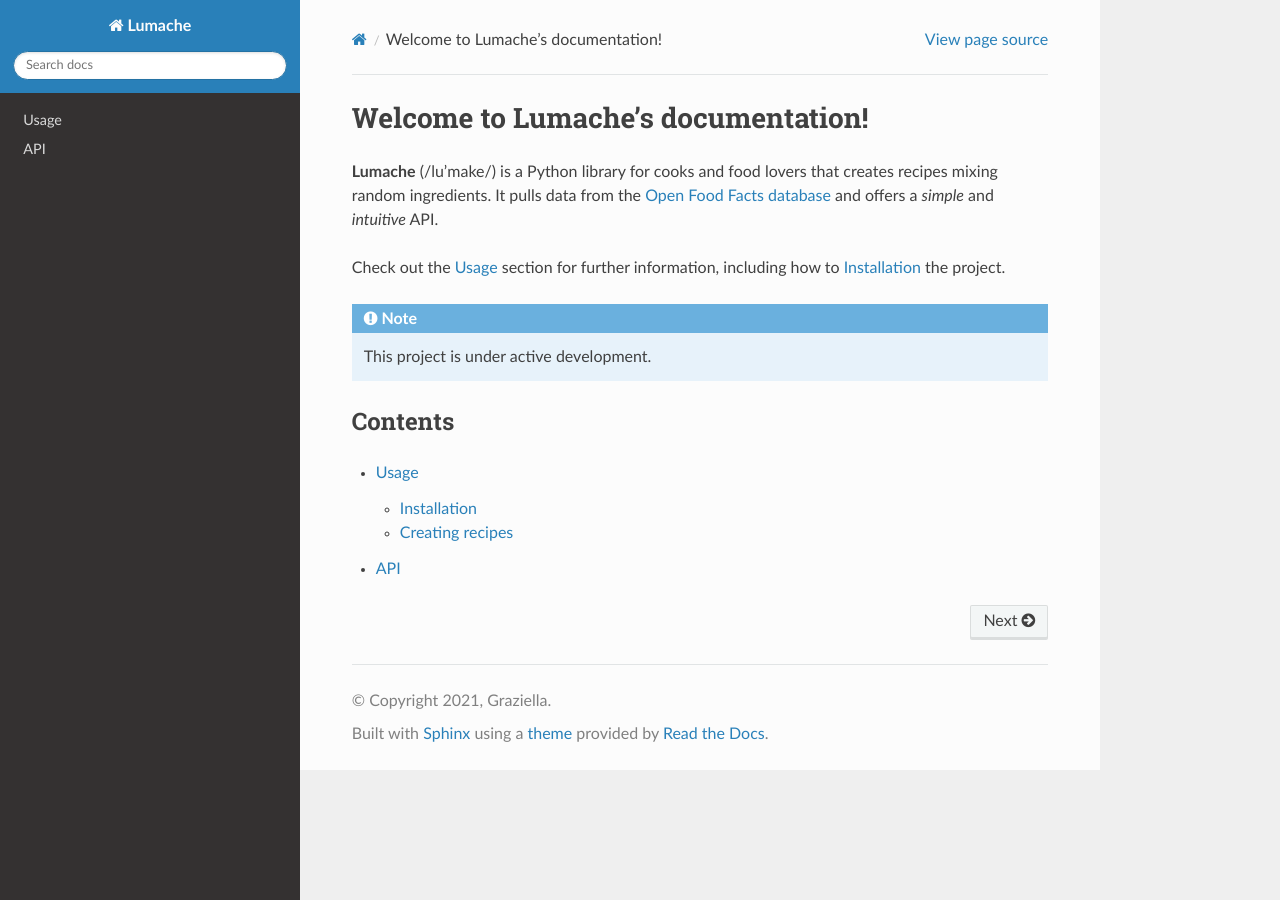
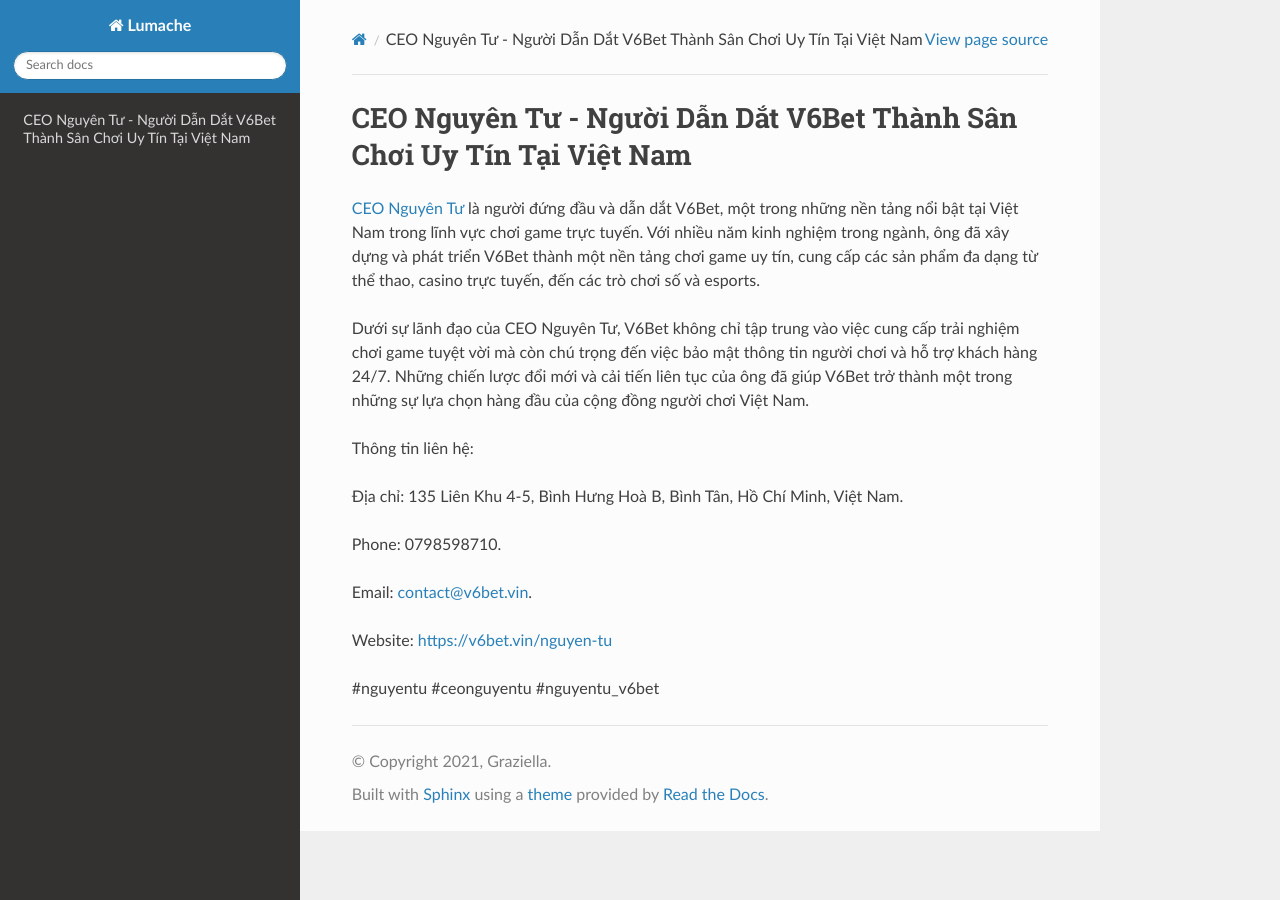
Before and after one commit to parkisngan19/ceonguyentu, a Sphinx documentation site: the page built from docs/source/index.rst, in a window 1280 px wide. Built offline with Sphinx 7.4.7 and the Read the Docs theme 3.1.0, drawn with Linux system fonts in a browser that asks for light colours.

Commit message:
Update index.rst

```diff
--- a/docs/source/index.rst
+++ b/docs/source/index.rst
@@ -1,22 +1,18 @@
-Welcome to Lumache's documentation!
+CEO Nguyên Tư - Người Dẫn Dắt V6Bet Thành Sân Chơi Uy Tín Tại Việt Nam
 ===================================
 
-**Lumache** (/lu'make/) is a Python library for cooks and food lovers
-that creates recipes mixing random ingredients.
-It pulls data from the `Open Food Facts database <https://world.openfoodfacts.org/>`_
-and offers a *simple* and *intuitive* API.
+`CEO Nguyên Tư <https://v6bet.vin/nguyen-tu>`_ là người đứng đầu và dẫn dắt V6Bet, một trong những nền tảng nổi bật tại Việt Nam trong lĩnh vực chơi game trực tuyến. Với nhiều năm kinh nghiệm trong ngành, ông đã xây dựng và phát triển V6Bet thành một nền tảng chơi game uy tín, cung cấp các sản phẩm đa dạng từ thể thao, casino trực tuyến, đến các trò chơi số và esports.
 
-Check out the :doc:`usage` section for further information, including
-how to :ref:`installation` the project.
+Dưới sự lãnh đạo của CEO Nguyên Tư, V6Bet không chỉ tập trung vào việc cung cấp trải nghiệm chơi game tuyệt vời mà còn chú trọng đến việc bảo mật thông tin người chơi và hỗ trợ khách hàng 24/7. Những chiến lược đổi mới và cải tiến liên tục của ông đã giúp V6Bet trở thành một trong những sự lựa chọn hàng đầu của cộng đồng người chơi Việt Nam.
 
-.. note::
+Thông tin liên hệ:
 
-   This project is under active development.
+Địa chỉ: 135 Liên Khu 4-5, Bình Hưng Hoà B, Bình Tân, Hồ Chí Minh, Việt Nam.
 
-Contents
---------
+Phone: 0798598710.
 
-.. toctree::
+Email: contact@v6bet.vin.
 
-   usage
-   api
+Website: https://v6bet.vin/nguyen-tu
+
+#nguyentu #ceonguyentu #nguyentu_v6bet
```
